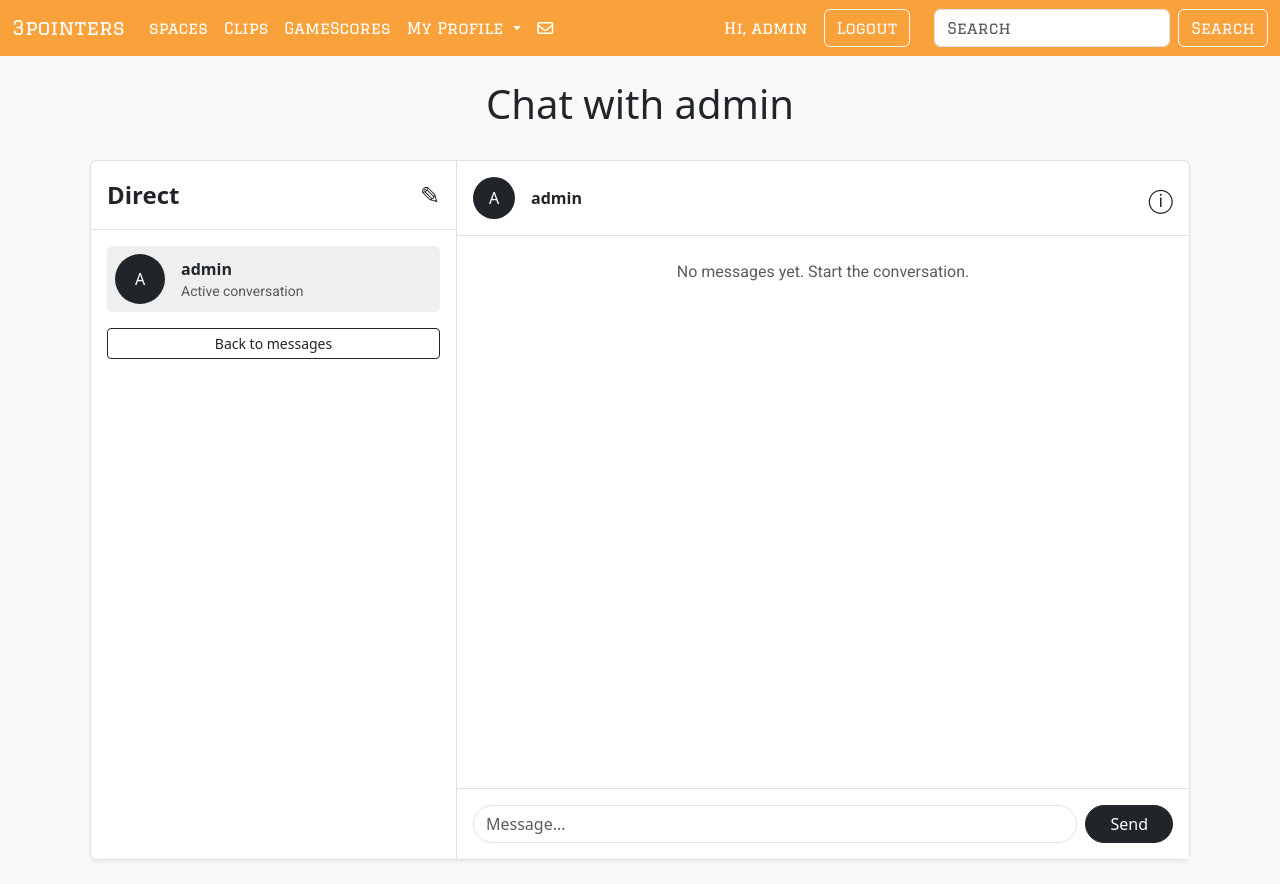
After one commit to Markip00/spring2026_SportsProject, a Django app: page /direct_messages/admin/ in a window 1280 px wide. The commit adds this page. Run offline with Django 5.2, Linux system fonts and the light colour scheme; a user stored in the database is signed in; data comes from the database, SQL or seed files in the repository; both versions use the stored data as it was after the commit; some libraries are stand-ins or nearby versions; some web fonts are replaced.

Commit message:
Added DM system and clickable usernames

```diff
--- /dev/null
+++ b/SportsProject/sportApp/templates/dm_chat.html
@@ -0,0 +1,159 @@
+{% extends "base.html" %}
+{% load static %}
+
+{% block title %}3Pointers{% endblock %}
+
+{% block content %}
+
+<div class="container-fluid py-4" style="background:#fafafa; min-height:100vh;">
+
+    <div class="d-flex justify-content-center align-items-center mb-4">
+        <h1>Chat with {{ other_user.username }}</h1>
+    </div>
+
+    <div class="container">
+
+        <div class="card border shadow-sm mx-auto" style="max-width:1100px; height:700px;">
+            <div class="row g-0 h-100">
+
+                <!-- LEFT SIDE -->
+                <div class="col-md-4 border-end">
+
+                    <div class="p-3 border-bottom d-flex justify-content-between align-items-center">
+                        <h4 class="mb-0 fw-bold">Direct</h4>
+                        <span style="font-size:24px;">✎</span>
+                    </div>
+
+                    <div class="p-3">
+
+                        <div class="d-flex align-items-center p-2 rounded"
+                             style="background:#efefef;">
+
+                            <div class="rounded-circle bg-dark text-white d-flex justify-content-center align-items-center me-3"
+                                 style="width:50px; height:50px;">
+                                {{ other_user.username|first|upper }}
+                            </div>
+
+                            <div>
+                                <strong>{{ other_user.username }}</strong>
+                                <p class="text-muted mb-0 small">
+                                    Active conversation
+                                </p>
+                            </div>
+
+                        </div>
+
+                        <a href="{% url 'direct_messages' %}"
+                           class="btn btn-outline-dark btn-sm mt-3 w-100">
+                            Back to messages
+                        </a>
+
+                    </div>
+
+                </div>
+
+                <!-- RIGHT CHAT -->
+                <div class="col-md-8 d-flex flex-column">
+
+                    <!-- CHAT HEADER -->
+                    <div class="p-3 border-bottom d-flex align-items-center justify-content-between">
+
+                        <div class="d-flex align-items-center">
+
+                            <div class="rounded-circle bg-dark text-white d-flex justify-content-center align-items-center me-3"
+                                 style="width:42px; height:42px;">
+                                {{ other_user.username|first|upper }}
+                            </div>
+
+                            <strong>{{ other_user.username }}</strong>
+
+                        </div>
+
+                        <span style="font-size:24px;">ⓘ</span>
+
+                    </div>
+
+                    <!-- MESSAGES -->
+                    <div class="flex-grow-1 p-4"
+                         style="overflow-y:auto; background:#fff;">
+
+                        {% for msg in messages %}
+
+                            {% if msg.sender == request.user %}
+
+                                <div class="text-end mb-3">
+
+                                    <div class="d-inline-block px-3 py-2 rounded-pill"
+                                         style="background:#efefef; max-width:70%;">
+                                        {{ msg.message }}
+                                    </div>
+
+                                    <br>
+
+                                    <small class="text-muted">
+                                        {{ msg.created_at }}
+                                    </small>
+
+                                </div>
+
+                            {% else %}
+
+                                <div class="text-start mb-3">
+
+                                    <div class="d-inline-block px-3 py-2 rounded-pill border"
+                                         style="background:#fff; max-width:70%;">
+                                        {{ msg.message }}
+                                    </div>
+
+                                    <br>
+
+                                    <small class="text-muted">
+                                        {{ msg.created_at }}
+                                    </small>
+
+                                </div>
+
+                            {% endif %}
+
+                        {% empty %}
+
+                            <p class="text-center text-muted">
+                                No messages yet. Start the conversation.
+                            </p>
+
+                        {% endfor %}
+
+                    </div>
+
+                    <!-- INPUT -->
+                    <div class="p-3 border-top bg-white">
+
+                        <form method="POST"
+                              class="d-flex align-items-center gap-2">
+
+                            {% csrf_token %}
+
+                            <input type="text"
+                                   name="message"
+                                   class="form-control rounded-pill"
+                                   placeholder="Message...">
+
+                            <button type="submit"
+                                    class="btn btn-dark rounded-pill px-4">
+                                Send
+                            </button>
+
+                        </form>
+
+                    </div>
+
+                </div>
+
+            </div>
+        </div>
+
+    </div>
+
+</div>
+
+{% endblock %}
--- a/SportsProject/sportApp/urls.py
+++ b/SportsProject/sportApp/urls.py
@@ -10,6 +10,7 @@ urlpatterns = [
     path('edit_profile/' , views.edit_profile , name = 'edit_profile' ),
     path('add_friends/' , views.add_friends , name = 'add_friends' ),
     path('direct_messages/' , views.direct_messages , name = 'direct_messages' ),
+    path("direct_messages/<str:username>/", views.dm_chat, name="dm_chat"),
     path('premium/' , views.premium , name = 'premium' ),
     path('signup/', views.signup, name='signup'),
     path('login/', views.user_login, name='login'),
--- a/SportsProject/sportApp/views.py
+++ b/SportsProject/sportApp/views.py
@@ -3,7 +3,8 @@ from django.contrib.auth.models import User
 from django.contrib.auth import authenticate, login, logout
 from django.contrib.auth.decorators import login_required
 from django.contrib import messages
-from .models import SpacePost, SpaceComment, GameScore, ScoreComment
+from .models import SpacePost, SpaceComment, GameScore, ScoreComment, DirectMessage
+from django.db.models import Q
 
 from datetime import date
 import requests
@@ -174,8 +175,40 @@ def add_friends(request):
     return render(request, 'add_friends.html',{})
 
 
+@login_required
 def direct_messages(request):
-    return render(request, 'direct_messages.html', {})
+    users = User.objects.exclude(id=request.user.id)
+
+    return render(request, "direct_messages.html", {
+        "users": users
+    })
+
+
+@login_required
+def dm_chat(request, username):
+    other_user = get_object_or_404(User, username=username)
+
+    if request.method == "POST":
+        message = request.POST.get("message")
+
+        if message:
+            DirectMessage.objects.create(
+                sender=request.user,
+                receiver=other_user,
+                message=message
+            )
+
+        return redirect("dm_chat", username=other_user.username)
+
+    messages = DirectMessage.objects.filter(
+        Q(sender=request.user, receiver=other_user) |
+        Q(sender=other_user, receiver=request.user)
+    ).order_by("created_at")
+
+    return render(request, "dm_chat.html", {
+        "other_user": other_user,
+        "messages": messages
+    })
 
 def premium(request):
     return render(request, 'premium.html',{})
```
Also changed, not shown: SportsProject/sportApp/models.py (+9 -0 lines), SportsProject/sportApp/templates/direct_messages.html (+52 -6 lines), SportsProject/sportApp/templates/spaces.html (+96 -20 lines), SportsProject/db.sqlite3, SportsProject/sportApp/migrations/0005_directmessage.py (added).
